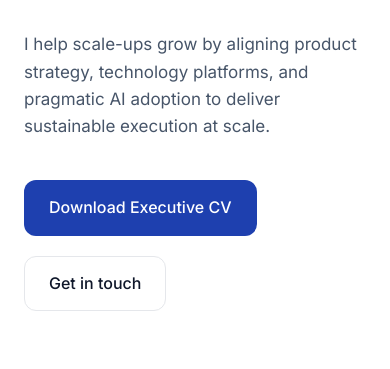
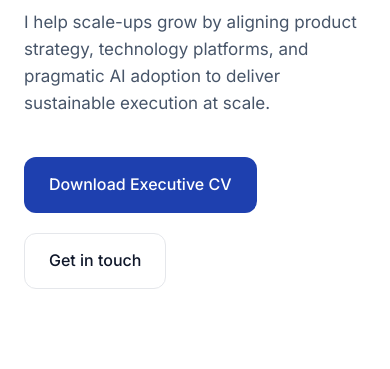
Before and after one commit to smontiu/smontiu.github.io, a website: page index.html in a window 390 px wide. Shown: the part 265-634 px from the top of the page. Drawn offline with Linux system fonts and the light colour scheme.

Commit message:
fix: adjust spacing

```diff
--- a/index.html
+++ b/index.html
@@ -66,7 +66,7 @@
     }
 
     section {
-      padding: 80px 0;
+      padding: 50px 0;
     }
 
     h1 {
@@ -226,7 +226,7 @@
       }
 
       section {
-        padding: 60px 0;
+        padding: 20px 0;
       }
 
       p {
```
